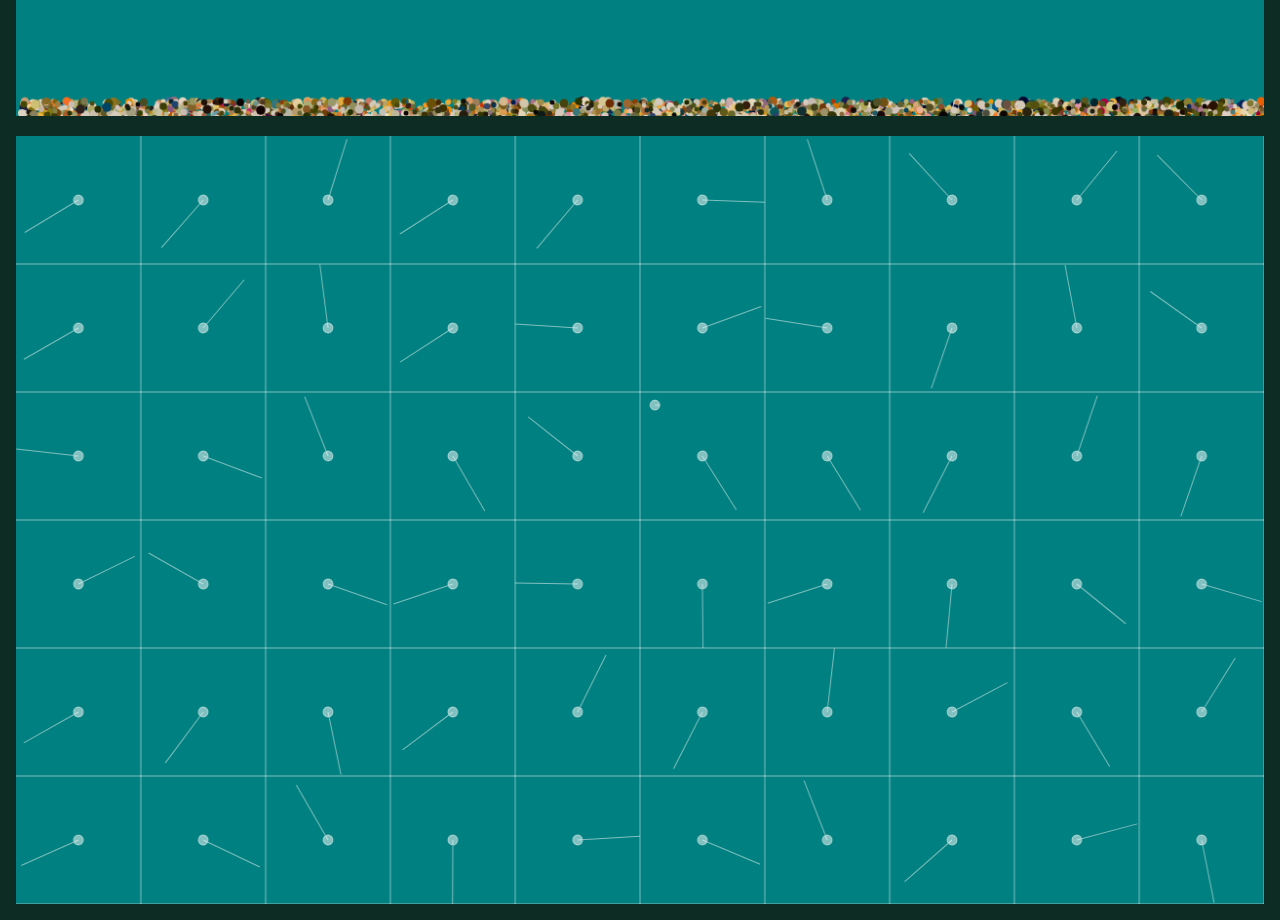
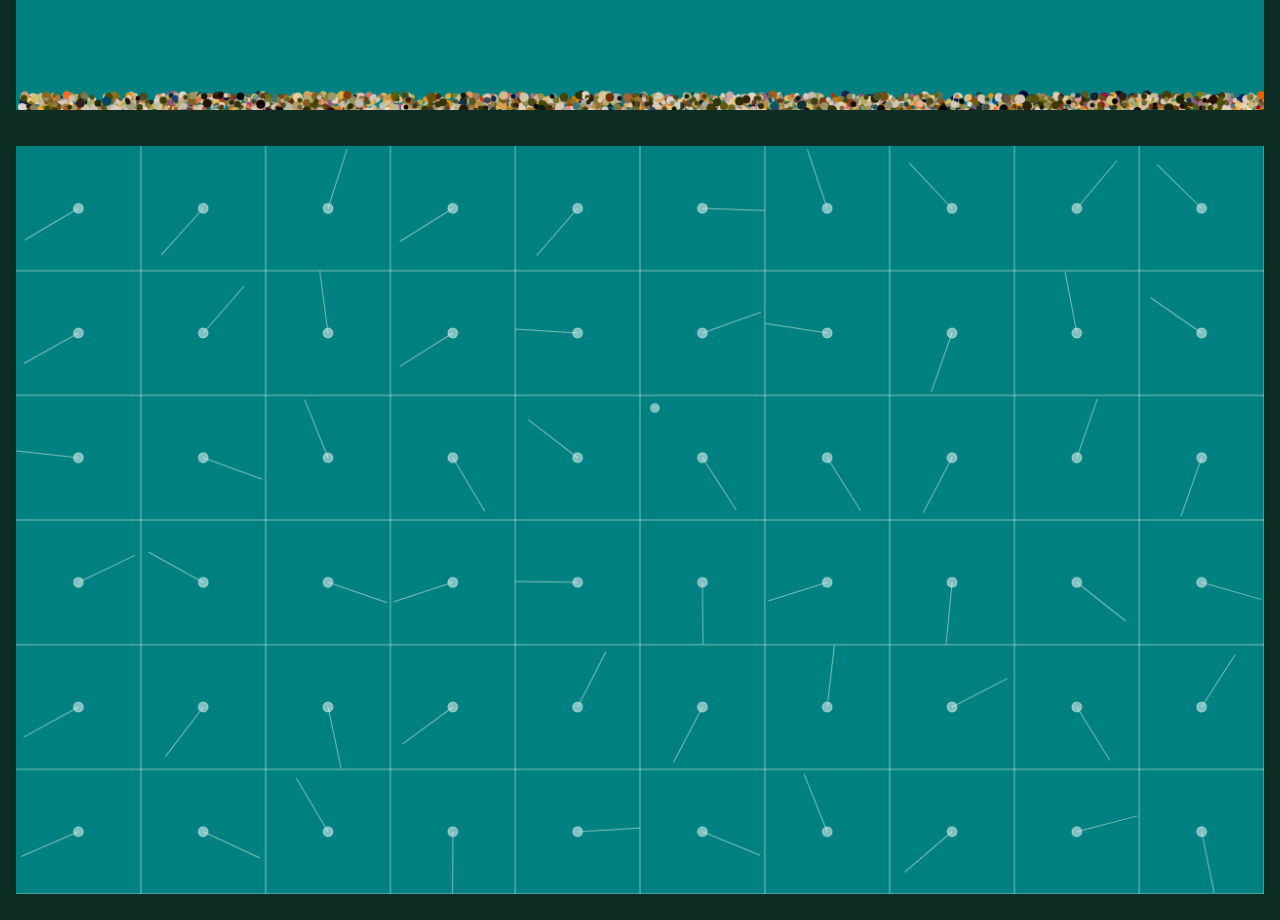
Before and after one commit to joskapotin/learning-canvas, a website with bundled scripts: page index.html in a window 1280 px wide. Shown: the part 680-1600 px from the top of the page. Built offline with nearby package versions, Linux system fonts and the light colour scheme.

Commit message:
fix resizing

```diff
--- a/js/effect2/effect.js
+++ b/js/effect2/effect.js
@@ -50,8 +50,7 @@ class Effect {
   }
 
   initField() {
-    // resize canvas before initializing field
-    // to get correct cell amount
+    // Resize canvas before initializing field to get correct cell amount
     const { width, height } = getNewCanvasSize({
       canvas: this.canvas,
       resolution: this.resolution,
@@ -120,33 +119,25 @@ class Effect {
     this.particles.forEach(particle => {
       const { position } = particle
 
+      // wrap the particle around the canvas if it goes out of bounds
       particle.position.x = position.x % this.width
       particle.position.y = position.y % this.height
 
-      // find the cell the particle is in
+      // get matching flow field cell index
       const x = Math.floor(position.x / this.resolution)
       const y = Math.floor(position.y / this.resolution)
       const index = y * this.field.cols + x
 
-      // !DEBUG: check if cell exists
-      if (!this.field.cells[index]) {
-        console.log("y", y)
-        console.log("cols", this.field.cols)
-        console.log("x", x)
-        console.log("index", index)
-        console.log("cells", this.field.cells)
-      }
-
+      // Update the particle
       const { angle, color } = this.field.cells[index]
-
-      // set the velocity of the particle
       particle.velocity.y = Math.cos(angle)
       particle.velocity.x = Math.sin(angle)
       particle.color = color
 
-      // update the particle
+      // TODO: bounce the particle off the edges of the canvas instead of wrapping
+      // TODO: if wrapping, deal with the trail
+
       particle.update()
-      // draw the particle
       particle.draw(this.ctx)
     })
   }
--- a/js/effect2/particle.js
+++ b/js/effect2/particle.js
@@ -12,7 +12,7 @@ class Particle {
     this.color = color
     this.position = position
     this.velocity = velocity
-    this.history = [[{ x: this.position.x, y: this.position.y }]]
+    this.history = [{ x: this.position.x, y: this.position.y }]
     this.maxHistory = 100
   }
 
@@ -20,26 +20,20 @@ class Particle {
     ctx.save()
     ctx.fillStyle = this.color
     ctx.strokeStyle = this.color
+
+    // draw the particle
     ctx.beginPath()
+    ctx.arc(this.position.x, this.position.y, this.radius, 0, 2 * Math.PI)
+    ctx.fill()
 
-    // trace the particle
-    ctx.arc(this.position.x, this.position.y, this.radius, 0, 2 * Math.PI)
+    // draw the history
+    ctx.beginPath()
+    ctx.moveTo(this.history[0].x, this.history[0].y)
+    this.history.forEach(point => {
+      ctx.lineTo(point.x, point.y)
+    })
+    ctx.stroke()
 
-    // trace the trail
-    ctx.moveTo(this.history[0].x, this.history[0].y)
-    for (const point of this.history) {
-      if (
-        Math.abs(this.position.x - point.x) > this.maxHistory ||
-        Math.abs(this.position.y - point.y) > this.maxHistory
-      )
-        break
-
-      ctx.lineTo(point.x, point.y)
-      ctx.moveTo(point.x, point.y)
-    }
-
-    ctx.stroke()
-    ctx.fill()
     ctx.restore()
   }
 
--- a/style.css
+++ b/style.css
@@ -16,7 +16,7 @@ body {
   position: relative;
   overflow: hidden;
   display: grid;
-  place-content: justify;
+  place-content: center;
   padding: 1rem;
   background-color: rgb(13, 44, 35);
 }
```
